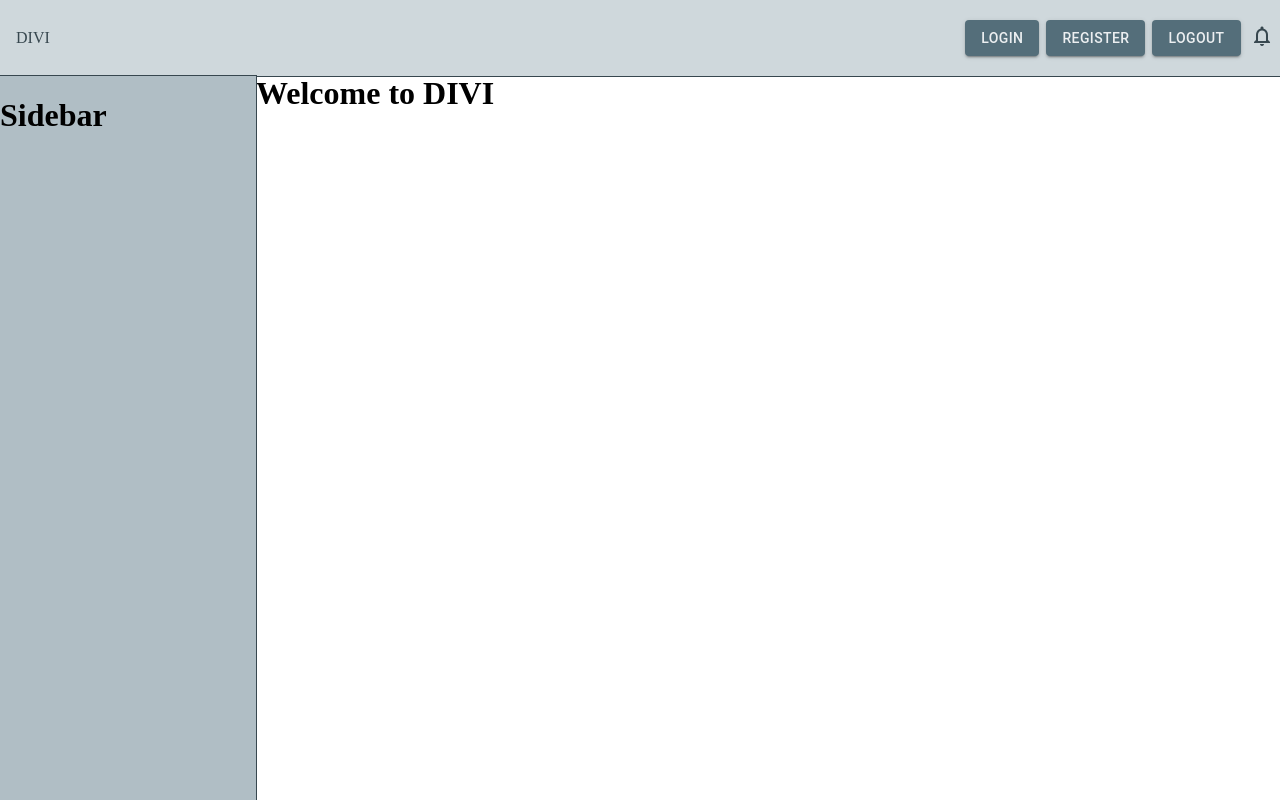
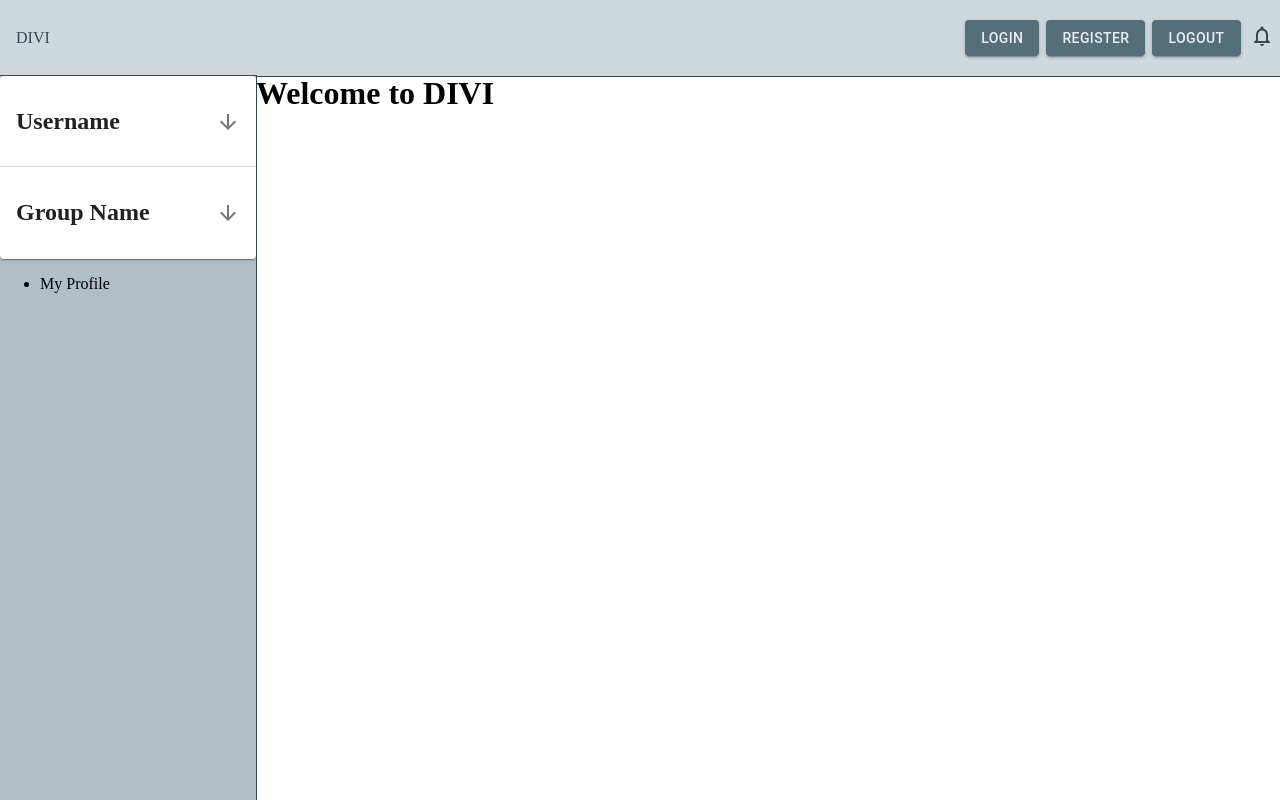
Before and after one commit to v-lane/Divi, a React (Vite) app in the folder frontend/: page / in a window 1280 px wide. Built offline with nearby package versions, Linux system fonts and the light colour scheme.

Commit message:
Add sidebar content and accordians

```diff
--- a/frontend/src/components/SideNavigationBar.jsx
+++ b/frontend/src/components/SideNavigationBar.jsx
@@ -1,15 +1,111 @@
 import React from "react";
 
 import '../styles/SideNavigationBar.scss';
+import Accordion from '@mui/material/Accordion';
+import AccordionSummary from '@mui/material/AccordionSummary';
+import AccordionDetails from '@mui/material/AccordionDetails';
 import Icon from '@mui/material/Icon';
+
+import Typography from '@mui/material/Typography';
+import ArrowDownwardIcon from '@mui/icons-material/ArrowDownward';
+import ArrowDropDownIcon from '@mui/icons-material/ArrowDropDown';
 
 const SideNavigationBar = (props) => {
 
-return (
-  <aside className="side-nav-bar">
-    <h1>Sidebar</h1>
-  </aside>
-  )
-}
+  return (
+    <aside className="side-nav-bar">
+      <header className="accordian-nav">
+        <Accordion>
+          <AccordionSummary
+            expandIcon={<ArrowDownwardIcon />}
+            aria-controls="panel1-content"
+            id="panel1-header"
+          >
+            <h2>Username</h2>
+          </AccordionSummary>
+          <AccordionDetails>
+            <ul>
+              <li>Dashboard</li>
+              <li>Transactions</li>
+              <li>Groups</li>
+              <li>Notifications</li>
+              <li>
+                <Accordion>
+                  <AccordionSummary
+                    expandIcon={<ArrowDownwardIcon />}
+                    aria-controls="panel2-content"
+                    id="panel2-header"
+                  >
+                    <h3>Transactions</h3>
+                  </AccordionSummary>
+                  <AccordionDetails>
+                    <ul>
+                      <li>Add Expense</li>
+                      <li>Add Payment</li>
+                    </ul>
+                  </AccordionDetails>
+                </Accordion>
+              </li>
+              <li>
+                <Accordion>
+                  <AccordionSummary
+                    expandIcon={<ArrowDownwardIcon />}
+                    aria-controls="panel3-content"
+                    id="panel3-header"
+                  >
+                    <h3>Groups</h3>
+                  </AccordionSummary>
+                  <AccordionDetails>
+                    <ul>
+                      <li>Create New Group</li>
+                    </ul>
+                  </AccordionDetails>
+                </Accordion>
+              </li>
+            </ul>
+          </AccordionDetails>
+        </Accordion>
+        <Accordion>
+          <AccordionSummary
+            expandIcon={<ArrowDownwardIcon />}
+            aria-controls="panel4-content"
+            id="panel4-header"
+          >
+            <h2>Group Name</h2>
+          </AccordionSummary>
+          <AccordionDetails>
+            <ul>
+              <li>Transactions</li>
+              <li>Members</li>
+              <li>
+                <Accordion>
+                  <AccordionSummary
+                    expandIcon={<ArrowDownwardIcon />}
+                    aria-controls="panel5-content"
+                    id="panel5-header"
+                  >
+                    <h3>Group's Transactions</h3>
+                  </AccordionSummary>
+                  <AccordionDetails>
+                    <ul>
+                      <li>Add Expense</li>
+                      <li>Add Payment</li>
+                    </ul>
+                  </AccordionDetails>
+                </Accordion>
+              </li>
+            </ul>
+          </AccordionDetails>
+        </Accordion>
+      </header>
+      <footer>
+        <ul>
+          <li>My Profile</li>
+          {/* <li>Admin</li> */}
+        </ul>
+      </footer>
+    </aside>
+  );
+};
 
-export default SideNavigationBar
+export default SideNavigationBar;
--- a/frontend/src/styles/SideNavigationBar.scss
+++ b/frontend/src/styles/SideNavigationBar.scss
@@ -4,7 +4,7 @@
   width:20vw;
   height:100vw;
   display: flex;
-  flex-direction: row;
+  flex-direction: column;
   // justify-content: space-between;
   // align-items: center;
   background-color: var(--primary-color-200);
```
